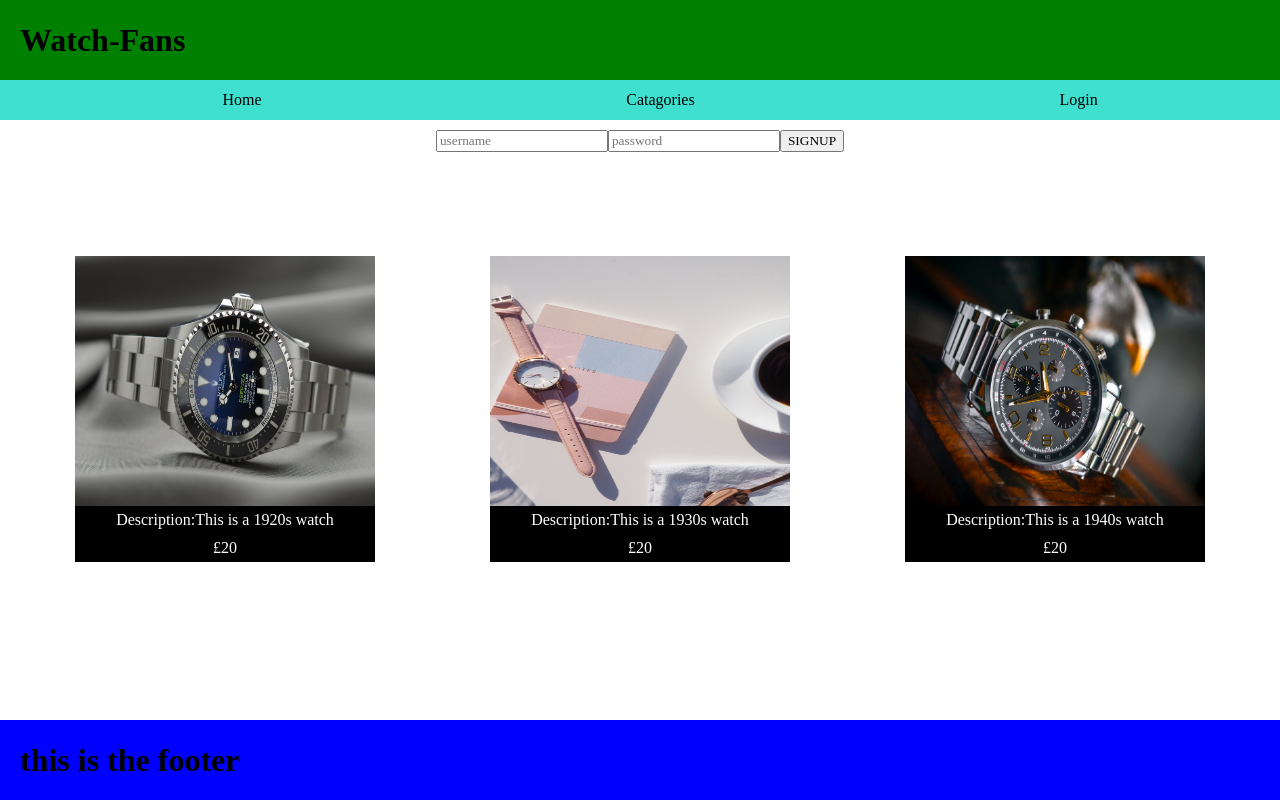
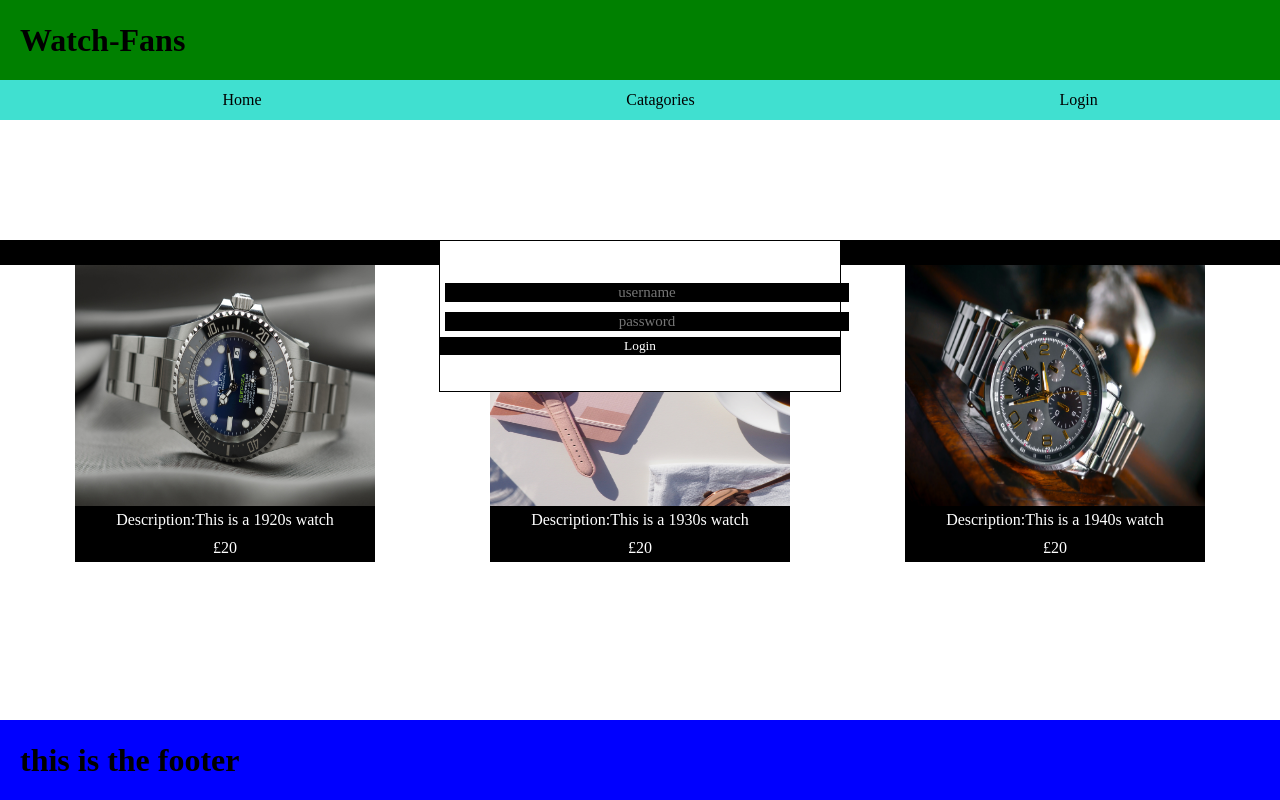
Before and after one commit to timo9939/watch-fans, a React (Create React App) app in the folder client/: page / in a window 1280 px wide. Built offline with nearby package versions, Linux system fonts and the light colour scheme.

Commit message:
login modal made

```diff
--- a/client/src/App.js
+++ b/client/src/App.js
@@ -7,11 +7,12 @@ import {
 } from '@apollo/client';
 
 
-import Signup from "./component/Signup";
+// import Signup from "./component/Signup";
 import Content from './component/Content/Content';
 import Header from "./component/Header";
 import Navigation from "./component/Navigation";
 import Footer from "./component/Footer";
+
 
 
 const httpLink = createHttpLink({
@@ -30,7 +31,6 @@ function App() {
       <Header/>
       <Navigation/>
       <div className="App">
-        <Signup />
         <Content />
       </div>
       <Footer/>
--- a/client/src/component/Content/Content.js
+++ b/client/src/component/Content/Content.js
@@ -3,10 +3,15 @@ import "./content.css";
 import img01 from "../image/watch01.jpg";
 import img02 from "../image/watch02.jpg";
 import img03 from "../image/watch03.jpg";
+import Modal from "../Modal"
+
+
 
 function Content() {
   return (
     <section className="contentSection">
+
+        <Modal/>
 
         <figure className="figure1">
           <img src={img01} className="thumbnail"></img>
--- /dev/null
+++ b/client/src/component/Modal/index.js
@@ -0,0 +1,47 @@
+import React, { useState } from "react";
+import "./modal.css"
+
+    function Signup() {
+
+        const [modal, setModal] = useState(false);
+
+        const toggleModal = () => {
+            setModal(!modal)
+        }
+
+
+        const [username, setUsername] = useState('')
+        const [password, setPassword] = useState('')
+
+        const updateUsername = e => setUsername(e.target.value)
+        const updatePassword = e => setPassword(e.target.value)
+
+        const signup = e => {
+          e.preventDefault()
+          console.log('Username', username)
+          console.log('Password', password)
+        }
+
+
+    return(
+        <>
+            <button onClick={toggleModal} className="btn">
+                login
+            </button>
+
+
+            <div className="modal">
+
+                <form onSubmit={signup} className="modalForm">
+                    <input type="text" placeholder="username" value={username}onChange={updateUsername}/>
+                    <input type="password" placeholder="password" value={password} onChange={updatePassword}/>
+                    <button>Login</button>
+                </form>
+
+            </div>
+        </>
+    )
+
+}
+
+export default Signup;
--- /dev/null
+++ b/client/src/component/Modal/modal.css
@@ -0,0 +1,34 @@
+.btn{
+    position: absolute;
+    color: blue;
+    font-size: 20px;
+    font-family: 'Franklin Gothic Medium', 'Arial Narrow', Arial, sans-serif;
+}
+
+.modal{
+    position: absolute;
+    background-color: white;
+    border:1px solid black;
+    height: 150px;
+    width: 400px;
+    display: flex;
+    justify-content: center;
+    align-items: center;
+}
+
+input{
+    width: 100%;
+    margin:5px;
+    border:none;
+    background-color: black;
+    color:white;
+    font-size: 15px;
+    text-align: center;
+}
+
+button{
+    width: 100%;
+    border: none;
+    background-color: black;
+    color: white;
+}
```
